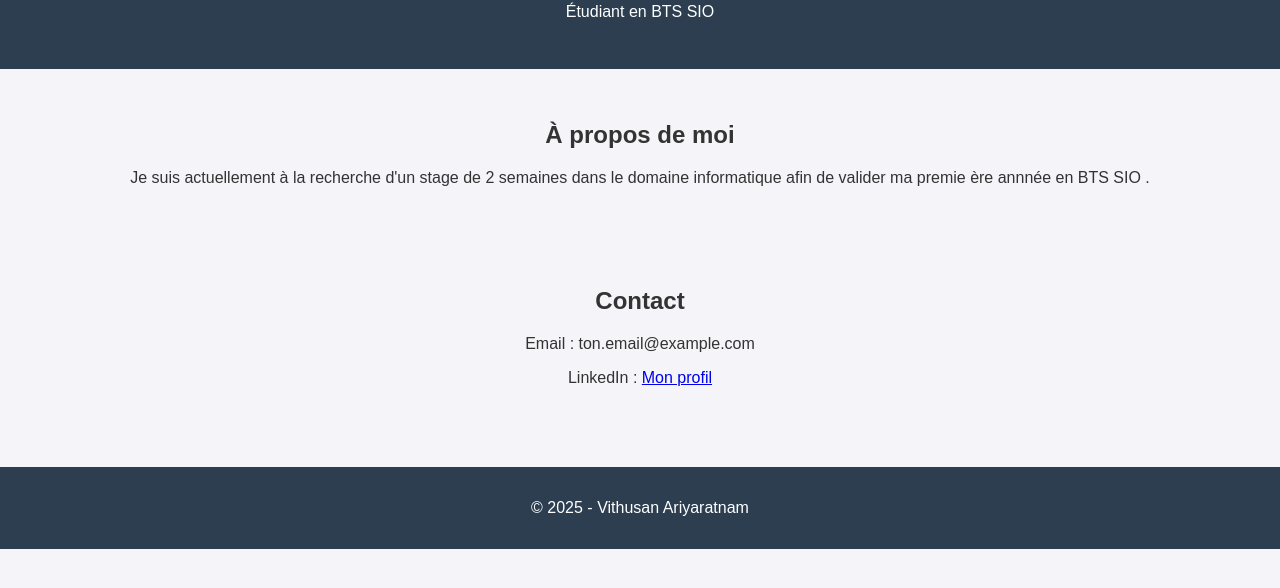
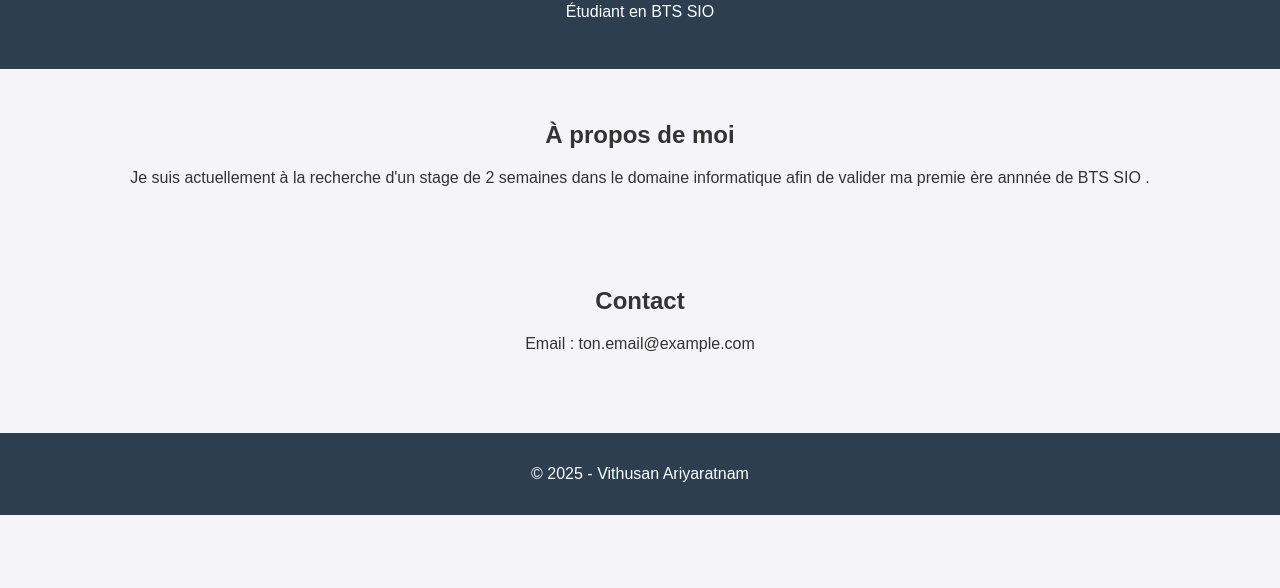
Before and after one commit to VithusanAriya/VithusanAriyaratnam_github.io, a plain HTML site: page index.html in a window 1280 px wide. Shown: the part 82-670 px from the top of the page. Drawn offline with Linux system fonts and the light colour scheme.

Commit message:
Update index.html

```diff
--- a/index.html
+++ b/index.html
@@ -41,13 +41,13 @@
   <section>
     <h2>À propos de moi</h2>
     <p>Je suis actuellement à la recherche d'un stage de 2 semaines dans le domaine informatique afin de valider ma premie
-      ère annnée en BTS SIO .</p>
+      ère annnée de BTS SIO .</p>
   </section>
 
   <section>
     <h2>Contact</h2>
     <p>Email : ton.email@example.com</p>
-    <p>LinkedIn : <a href="https://linkedin.com" target="_blank">Mon profil</a></p>
+
   </section>
 
   <footer>
```
